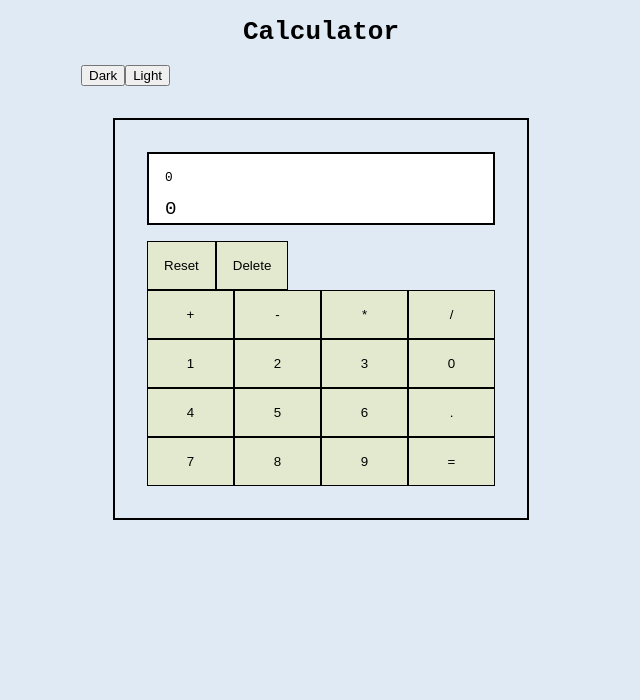
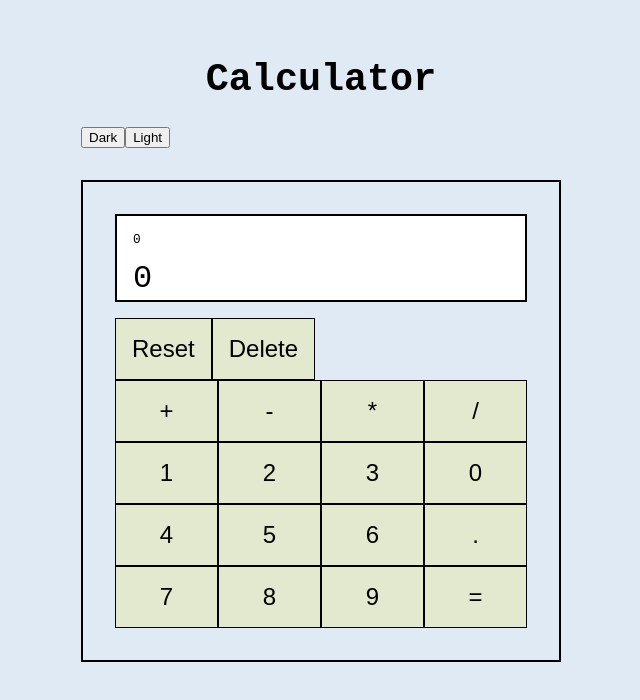
Before and after one commit to raulboni/js-calculator, a React (Create React App) app: page / in a window 1280 px wide. Shown: the top 700 px of the page, without its empty margins (319-959 px from the left). Built offline with nearby package versions, Linux system fonts and the light colour scheme.

Commit message:
layout changes

```diff
--- a/src/StyledComponents.js
+++ b/src/StyledComponents.js
@@ -1,4 +1,5 @@
 import styled, { createGlobalStyle } from "styled-components";
+
 export const GlobalStyle = createGlobalStyle`
 body{
   background-color: ${(props) => props.theme.bg};
@@ -14,15 +15,17 @@ export const themes = {
 export const Title = styled.h1`
   text-align: center;
   color: ${(props) => props.theme.text};
+  font-size: clamp(2rem, 3vw, 4rem);
 `;
 
 export const Container = styled.div`
   max-width: 30rem;
   margin: 0 auto;
+  padding: 2rem;
 `;
 
 export const Calculator = styled.div`
-  margin: 2rem;
+  margin-top: 2rem;
   padding: 2rem;
   background-color: ${(props) => props.theme.bg};
   border: 2px solid ${(props) => props.theme.text};
@@ -33,8 +36,7 @@ export const Screen = styled.div`
   margin-bottom: 1rem;
   background-color: ${(props) => props.theme.screen};
   border: 2px solid ${(props) => props.theme.text};
-
-  font-size: 1.2rem;
+  font-size: clamp(1rem, 2.5vw, 2rem);
 `;
 export const Grid = styled.div`
   display: grid;
@@ -47,6 +49,7 @@ export const Button = styled.button`
   grid-row: ${(props) => props.row};
   padding: 1rem;
   border: 1px solid black;
+  font-size: clamp(1rem, 2vw, 1.5rem);
   color: ${(props) => props.theme.text};
   background-color: ${(props) => props.theme.btn};
 `;
```
